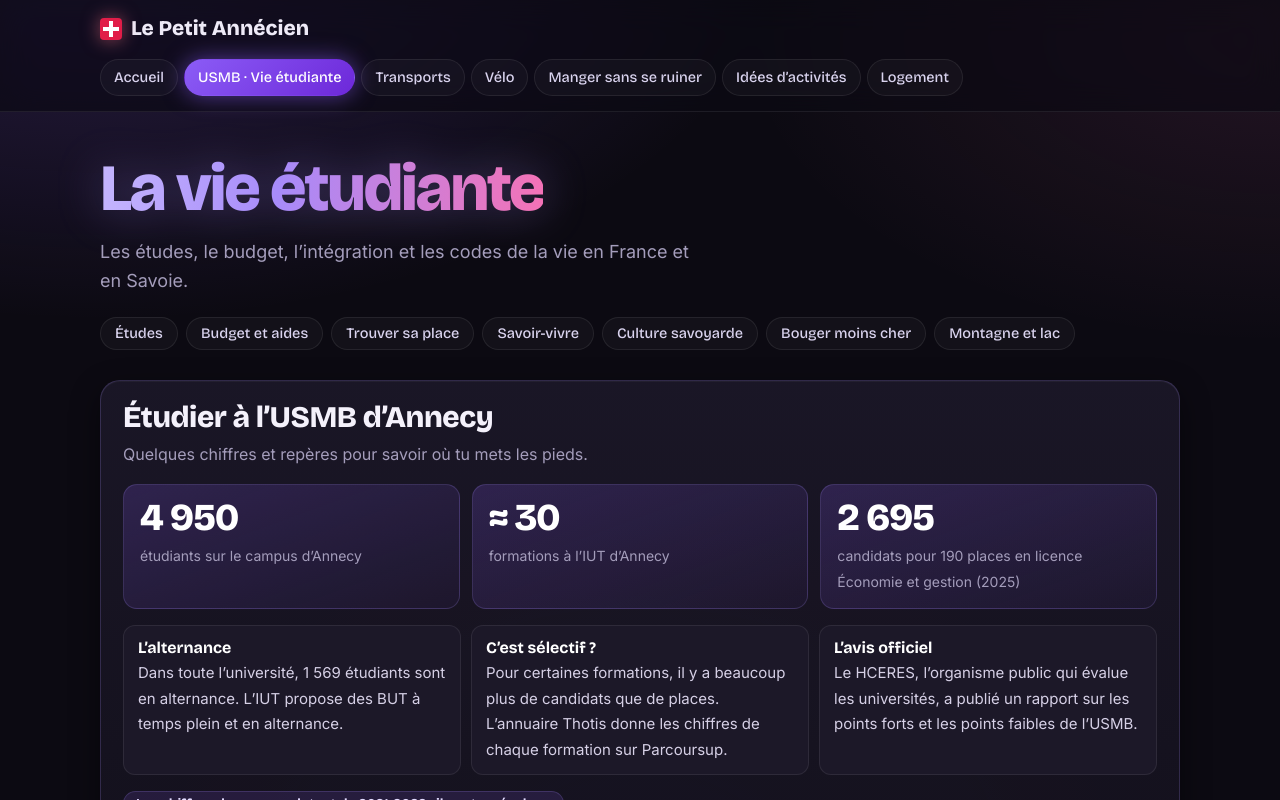
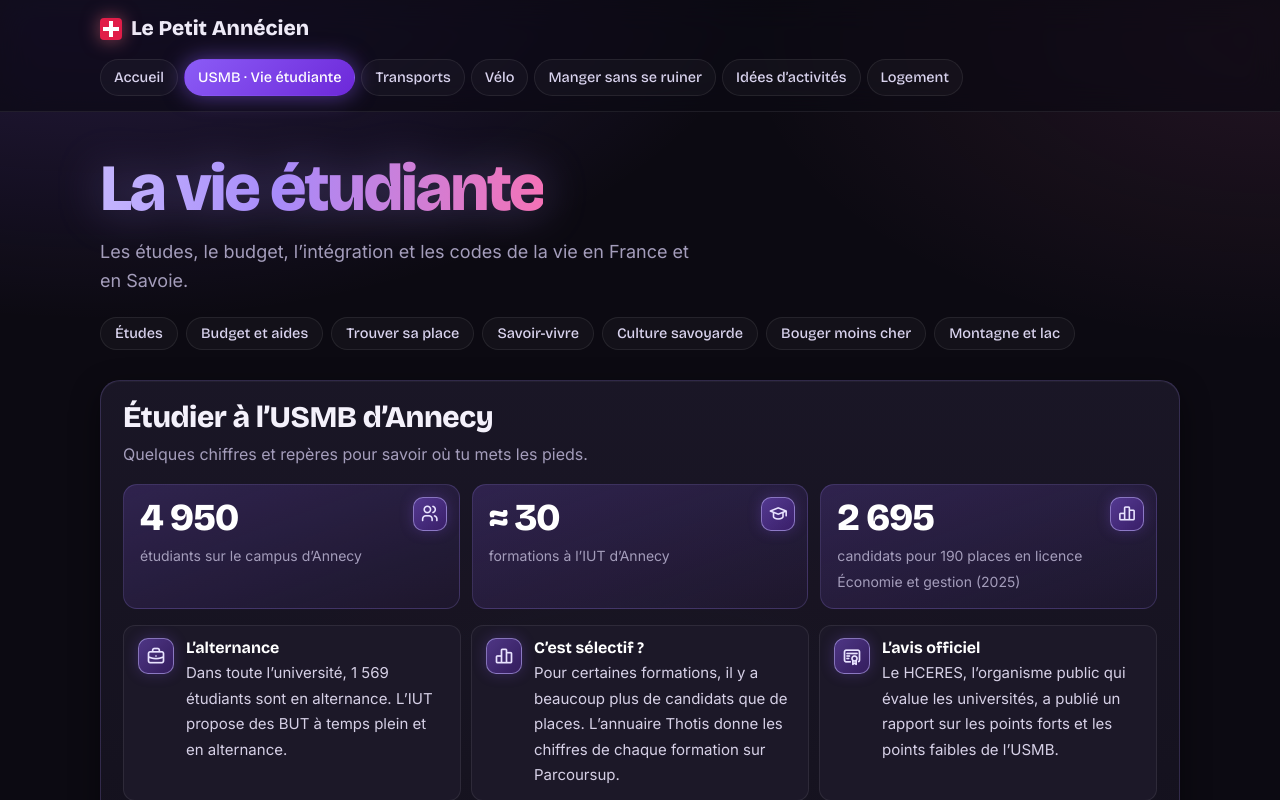
Before and after one commit to kate20031/AnnecyGuide, a plain HTML site: page index.html in a window 1280 px wide. Both pictures are taken after a click on the link "USMB · Vie étudiante". Shown: the top 800 px of the page. Drawn offline with nearby package versions, Linux system fonts and the light colour scheme.

Commit message:
Add small icons to Vie étudiante and Logement

```diff
--- a/data/infos-data.js
+++ b/data/infos-data.js
@@ -1,10 +1,11 @@
 /* =====================================================================
    DONNÉES DES THÈMES « USMB · VIE ÉTUDIANTE » ET « LOGEMENT »
    Chaque rubrique : { id, title, sub?, note?, puis des blocs (dans cet ordre) }
-     stats    les chiffres clés en grand : [chiffre, légende]
+     stats    les chiffres clés en grand : [chiffre, légende, icône]
      steps    étapes numérotées : { t: titre, d: texte }
-     list     infos à lire d'un coup d'œil : { t: titre court, d: texte }
-     faq      questions importantes (s'ouvrent au clic) : { q: question, a: [paragraphes] }
+     list     infos à lire d'un coup d'œil : { t: titre court, i: icône, d: texte }
+     faq      questions importantes (s'ouvrent au clic) : { q: question, i: icône, a: [paragraphes] }
+     icône    nom d'une icône Tabler (liste sur https://tabler.io/icons), par ex. 'train'
      sources  liens en bas de la rubrique : [texte, adresse]
    Règle : les questions (faq) seulement pour ce qui est vraiment important
    (argent, démarches, sécurité). Les faits intéressants vont dans « list ».
@@ -16,11 +17,11 @@ window.INFOS = {
   usmb: [
     { id: 'etudes', title: 'Étudier à l’USMB d’Annecy',
       sub: 'Quelques chiffres et repères pour savoir où tu mets les pieds.',
-      stats: [['4 950', 'étudiants sur le campus d’Annecy'], ['≈ 30', 'formations à l’IUT d’Annecy'], ['2 695', 'candidats pour 190 places en licence Économie et gestion (2025)']],
+      stats: [['4 950', 'étudiants sur le campus d’Annecy', 'users'], ['≈ 30', 'formations à l’IUT d’Annecy', 'school'], ['2 695', 'candidats pour 190 places en licence Économie et gestion (2025)', 'chart-bar']],
       list: [
-        { t: 'L’alternance', d: 'Dans toute l’université, 1 569 étudiants sont en alternance. L’IUT propose des BUT à temps plein et en alternance.' },
-        { t: 'C’est sélectif ?', d: 'Pour certaines formations, il y a beaucoup plus de candidats que de places. L’annuaire Thotis donne les chiffres de chaque formation sur Parcoursup.' },
-        { t: 'L’avis officiel', d: 'Le HCERES, l’organisme public qui évalue les universités, a publié un rapport sur les points forts et les points faibles de l’USMB.' }
+        { t: 'L’alternance', i: 'briefcase', d: 'Dans toute l’université, 1 569 étudiants sont en alternance. L’IUT propose des BUT à temps plein et en alternance.' },
+        { t: 'C’est sélectif ?', i: 'chart-bar', d: 'Pour certaines formations, il y a beaucoup plus de candidats que de places. L’annuaire Thotis donne les chiffres de chaque formation sur Parcoursup.' },
+        { t: 'L’avis officiel', i: 'certificate', d: 'Le HCERES, l’organisme public qui évalue les universités, a publié un rapport sur les points forts et les points faibles de l’USMB.' }
       ],
       note: 'Les chiffres du campus datent de 2021-2022 : ils ont pu évoluer.',
       sources: [['Chiffres clés de l’USMB (PDF)', 'https://www.univ-smb.fr/wp-content/uploads/2022/06/les_donnees_cles_de_l_universite_savoie_mont_blanc.pdf'],
@@ -30,14 +31,14 @@ window.INFOS = {
 
     { id: 'budget', title: 'Budget et aides',
       sub: 'Combien prévoir chaque mois, et qui peut t’aider.',
-      stats: [['≈ 700 €', 'par mois en résidence universitaire'], ['≈ 850 €', 'par mois en studio privé'], ['1 €', 'le repas au Crous']],
+      stats: [['≈ 700 €', 'par mois en résidence universitaire', 'building'], ['≈ 850 €', 'par mois en studio privé', 'home'], ['1 €', 'le repas au Crous', 'tools-kitchen-2']],
       faq: [
-        { q: 'Combien faut-il prévoir par mois ?',
+        { q: 'Combien faut-il prévoir par mois ?', i: 'wallet',
           a: ['Selon le guide budget de l’USMB, un étudiant à Chambéry ou à Annecy dépense environ 700 € par mois s’il vit en résidence universitaire, et environ 850 € dans un studio privé. C’est le budget total : logement et vie courante.'] },
-        { q: 'Comment manger pour 1 € ?',
+        { q: 'Comment manger pour 1 € ?', i: 'tools-kitchen-2',
           a: ['Depuis le 4 mai 2026, tous les étudiants avec une carte étudiante et un compte Izly actif peuvent manger pour 1 € dans les restaurants du Crous, un repas par jour.',
               'Tous les détails sont dans la rubrique « Manger sans se ruiner ».'] },
-        { q: 'Qui peut m’aider si j’ai des difficultés ?',
+        { q: 'Qui peut m’aider si j’ai des difficultés ?', i: 'heart-handshake',
           a: ['À Annecy, c’est le Crous Grenoble Alpes qui s’occupe du logement, de la restauration, des bourses et des aides.',
               'Il a aussi un service social : tu peux prendre rendez-vous avec une assistante sociale.'] }
       ],
@@ -48,10 +49,10 @@ window.INFOS = {
     { id: 'integration', title: 'Trouver sa place',
       sub: 'Pour rencontrer du monde et ne pas rester seul les premières semaines.',
       list: [
-        { t: 'Le Welcome Center', d: 'L’USMB accueille les étudiants internationaux, organise des événements d’intégration et un programme d’accueil géré par des étudiants.' },
-        { t: 'Buddy System', d: 'Un programme national d’ESN France : chaque étudiant international est mis en relation avec un étudiant local qui l’aide à s’installer.' },
-        { t: 'Les associations', d: 'Les BDE, l’ASCUS et l’Inter BDE organisent soirées, sorties et événements. Suis-les sur les réseaux sociaux.' },
-        { t: 'Le guide Campus France', d: 'Un guide en anglais sur l’accueil, le logement et les transports à Chambéry et à Annecy.' }
+        { t: 'Le Welcome Center', i: 'door-enter', d: 'L’USMB accueille les étudiants internationaux, organise des événements d’intégration et un programme d’accueil géré par des étudiants.' },
+        { t: 'Buddy System', i: 'friends', d: 'Un programme national d’ESN France : chaque étudiant international est mis en relation avec un étudiant local qui l’aide à s’installer.' },
+        { t: 'Les associations', i: 'users-group', d: 'Les BDE, l’ASCUS et l’Inter BDE organisent soirées, sorties et événements. Suis-les sur les réseaux sociaux.' },
+        { t: 'Le guide Campus France', i: 'book', d: 'Un guide en anglais sur l’accueil, le logement et les transports à Chambéry et à Annecy.' }
       ],
       sources: [['Préparer son arrivée (USMB)', 'https://www.univ-smb.fr/en/international/venir-a-luniversite/informations-pratiques-preparer-son-arrivee/'],
                 ['Buddy System', 'https://www.etudiant.gouv.fr/fr/buddy-system-parrainez-un-etudiant-international-790'],
@@ -60,15 +61,15 @@ window.INFOS = {
     { id: 'savoirvivre', title: 'Le savoir-vivre à la française',
       sub: 'Les petites règles qui font une grande différence au quotidien.',
       list: [
-        { t: 'Bonjour !', d: 'On dit « bonjour » (ou « bonsoir ») en entrant dans un magasin, un bureau ou une salle, avant de demander quoi que ce soit.' },
-        { t: 'Tu ou vous ?', d: '« Vous » avec un inconnu, un professeur ou un commerçant, jusqu’à ce qu’on te propose le « tu ». Entre étudiants, on passe au « tu » très vite.' },
-        { t: 'La bise', d: 'Entre amis, on se salue souvent en se faisant la bise. Une poignée de main ou un « salut » suffit si tu n’es pas à l’aise.' },
-        { t: 'À table', d: 'On attend que tout le monde soit servi avant de commencer. L’apéritif avant le dîner est une vraie tradition.' },
-        { t: 'Invité chez quelqu’un', d: 'On n’arrive pas pile à l’heure : quelques minutes de retard, c’est normal.' },
-        { t: 'Le pourboire', d: 'Il reste modeste : environ 5 à 10 %, c’est très bien.' },
-        { t: 'Parler doucement', d: 'Dans les lieux publics, on parle à voix basse. Et les Français aiment débattre : un désaccord n’est pas une dispute.' },
-        { t: 'La pause de midi', d: 'Beaucoup de bureaux et de petits commerces ferment à l’heure du déjeuner.' },
-        { t: 'En colocation', d: 'Respecte le calme, les espaces partagés, la vaisselle et le ménage.' }
+        { t: 'Bonjour !', i: 'hand-move', d: 'On dit « bonjour » (ou « bonsoir ») en entrant dans un magasin, un bureau ou une salle, avant de demander quoi que ce soit.' },
+        { t: 'Tu ou vous ?', i: 'messages', d: '« Vous » avec un inconnu, un professeur ou un commerçant, jusqu’à ce qu’on te propose le « tu ». Entre étudiants, on passe au « tu » très vite.' },
+        { t: 'La bise', i: 'heart', d: 'Entre amis, on se salue souvent en se faisant la bise. Une poignée de main ou un « salut » suffit si tu n’es pas à l’aise.' },
+        { t: 'À table', i: 'tools-kitchen-2', d: 'On attend que tout le monde soit servi avant de commencer. L’apéritif avant le dîner est une vraie tradition.' },
+        { t: 'Invité chez quelqu’un', i: 'clock', d: 'On n’arrive pas pile à l’heure : quelques minutes de retard, c’est normal.' },
+        { t: 'Le pourboire', i: 'coin', d: 'Il reste modeste : environ 5 à 10 %, c’est très bien.' },
+        { t: 'Parler doucement', i: 'volume-2', d: 'Dans les lieux publics, on parle à voix basse. Et les Français aiment débattre : un désaccord n’est pas une dispute.' },
+        { t: 'La pause de midi', i: 'clock-pause', d: 'Beaucoup de bureaux et de petits commerces ferment à l’heure du déjeuner.' },
+        { t: 'En colocation', i: 'home-heart', d: 'Respecte le calme, les espaces partagés, la vaisselle et le ménage.' }
       ],
       note: 'Conseils tirés de guides pour étudiants internationaux.',
       sources: [['Excelia', 'https://www.excelia-group.com/node/1497927'], ['Bonjour Paris', 'https://bonjourparis.com/food-and-drink/french-etiquette-the-dos-and-the-donts-from-an-insiders-perspective'],
@@ -78,10 +79,10 @@ window.INFOS = {
     { id: 'savoie', title: 'La culture savoyarde',
       sub: 'Fromage, apéro et fierté régionale : bienvenue en Savoie.',
       list: [
-        { t: 'Fondue et raclette', d: 'Elles se partagent : on mange ensemble et on s’attend. Elles sont faites avec des fromages locaux comme l’Abondance, le Beaufort ou le Reblochon.' },
-        { t: 'Attention au pain !', d: 'Une vieille tradition, racontée à Chamonix, dit que celui qui fait tomber son pain dans la fondue offre une bouteille de vin à la table.' },
-        { t: 'L’apéro', d: 'Le soir, un verre et quelque chose à grignoter entre amis avant le dîner : c’est un vrai rituel.' },
-        { t: 'Une région fière', d: 'Beaucoup d’habitants sont fiers d’une culture « typiquement savoyarde ». La Savoie a longtemps été un duché indépendant.' }
+        { t: 'Fondue et raclette', i: 'cheese', d: 'Elles se partagent : on mange ensemble et on s’attend. Elles sont faites avec des fromages locaux comme l’Abondance, le Beaufort ou le Reblochon.' },
+        { t: 'Attention au pain !', i: 'bread', d: 'Une vieille tradition, racontée à Chamonix, dit que celui qui fait tomber son pain dans la fondue offre une bouteille de vin à la table.' },
+        { t: 'L’apéro', i: 'glass-full', d: 'Le soir, un verre et quelque chose à grignoter entre amis avant le dîner : c’est un vrai rituel.' },
+        { t: 'Une région fière', i: 'flag', d: 'Beaucoup d’habitants sont fiers d’une culture « typiquement savoyarde ». La Savoie a longtemps été un duché indépendant.' }
       ],
       sources: [['Tourisme Haute-Savoie', 'https://www.tourisme-haute-savoie.com/actualites-de-haute-savoie/ou-deguster-fondue-et-raclette-des-les-premiers-froids/'],
                 ['Chamonix.net', 'https://www.chamonix.net/english/chamonix/traditional-dishes'],
@@ -89,15 +90,15 @@ window.INFOS = {
 
     { id: 'deplacer', title: 'Bouger moins cher',
       sub: 'Les cartes de réduction pour le train et les pièges à éviter.',
-      stats: [['15 €', 'par an : −50 % sur les TER (moins de 26 ans)'], ['49 €', 'la Carte Avantage Jeune : −25 à −50 %']],
+      stats: [['15 €', 'par an : −50 % sur les TER (moins de 26 ans)', 'train'], ['49 €', 'la Carte Avantage Jeune : −25 à −50 %', 'discount']],
       faq: [
-        { q: 'J’ai moins de 26 ans : quelle carte pour le train ?',
+        { q: 'J’ai moins de 26 ans : quelle carte pour le train ?', i: 'train',
           a: ['La carte illico LIBERTÉ JEUNES coûte 15 € par an et donne 50 % de réduction sur les TER dans toute la région Auvergne-Rhône-Alpes, y compris jusqu’à Genève par Bellegarde.'] },
-        { q: 'Et pour aller loin, comme Paris ?',
+        { q: 'Et pour aller loin, comme Paris ?', i: 'route',
           a: ['La Carte Avantage Jeune (12 à 27 ans) coûte 49 € et donne 25 à 50 % de réduction selon le train. Elle est surtout utile pour les TGV, par exemple Annecy – Paris.'] },
-        { q: 'Mon abonnement marche jusqu’à Genève ?',
+        { q: 'Mon abonnement marche jusqu’à Genève ?', i: 'ticket',
           a: ['Pas toujours. Le Léman Express traverse plusieurs zones tarifaires, et certains abonnements français ne sont pas valables après Annemasse en direction de Genève. Vérifie avant de partir.'] },
-        { q: 'Comment prendre le bus en ville ?',
+        { q: 'Comment prendre le bus en ville ?', i: 'bus',
           a: ['Les bus d’Annecy sont gérés par Sibra. Les lignes et les tarifs seront détaillés dans la rubrique « Transports ».'] }
       ],
       sources: [['Carte illico LIBERTÉ JEUNES (SNCF)', 'https://www.sncf-connect.com/fr-be/catalogue/description/auvergne-rhone-alpes-carte-illico-liberte-26-ans'],
@@ -108,12 +109,12 @@ window.INFOS = {
     { id: 'securite', title: 'Montagne et lac : prudence',
       sub: 'Annecy est magnifique, mais la montagne et le lac demandent de la prudence.',
       faq: [
-        { q: 'Je pars en randonnée : quelles précautions ?',
+        { q: 'Je pars en randonnée : quelles précautions ?', i: 'mountain',
           a: ['Après plusieurs accidents graves, la préfecture de Haute-Savoie a demandé aux randonneurs, aux cyclistes et aux grimpeurs de prendre moins de risques et de garder plus de marge de sécurité.',
               'Notre conseil : regarde la météo, pars tôt et dis à quelqu’un où tu vas.'] },
-        { q: 'Je peux faire du paddle partout sur le lac ?',
+        { q: 'Je peux faire du paddle partout sur le lac ?', i: 'kayak',
           a: ['Non. Le lac d’Annecy a ses propres règles : certaines zones sont interdites, protégées ou réservées. Lis la brochure officielle avant de sortir en paddle ou en bateau.'] },
-        { q: 'Où se baigner ?',
+        { q: 'Où se baigner ?', i: 'swimming',
           a: ['De préférence dans les zones de baignade balisées : en dehors, des règles particulières s’appliquent aux nageurs.'] }
       ],
       sources: [['Appel à la prudence en montagne (PDF)', 'https://haute-savoie.gouv.fr/contenu/telechargement/45432/289696/file/20240617-CP+prudence+montagne.pdf'],
@@ -126,7 +127,7 @@ window.INFOS = {
   logement: [
     { id: 'etapes', title: 'Trouver un logement, étape par étape',
       sub: 'Le budget total d’un mois, puis les démarches dans le bon ordre.',
-      stats: [['≈ 700 €', 'par mois en résidence universitaire'], ['≈ 850 €', 'par mois en studio privé']],
+      stats: [['≈ 700 €', 'par mois en résidence universitaire', 'building'], ['≈ 850 €', 'par mois en studio privé', 'home']],
       steps: [
         { t: 'Prévoir son budget', d: 'Compte environ 700 à 850 € par mois au total, logement compris.' },
         { t: 'Demander un logement Crous', d: 'Remplis le Dossier social étudiant au printemps avant la rentrée : c’est le moins cher, mais les places partent vite.' },
@@ -140,14 +141,14 @@ window.INFOS = {
     { id: 'questions', title: 'Les questions importantes',
       sub: 'Les démarches qui font économiser de l’argent.',
       faq: [
-        { q: 'Comment avoir une chambre en résidence Crous ?',
+        { q: 'Comment avoir une chambre en résidence Crous ?', i: 'building',
           a: ['Il faut remplir le Dossier social étudiant (DSE) sur messervices.etudiant.gouv.fr, au printemps avant la rentrée. Le même dossier sert aussi pour la bourse.',
               'À Annecy, c’est le Crous Grenoble Alpes qui gère les résidences.'] },
-        { q: 'Je n’ai pas de garant, je fais comment ?',
+        { q: 'Je n’ai pas de garant, je fais comment ?', i: 'shield-check',
           a: ['Visale, d’Action Logement, peut se porter garant gratuitement pour la plupart des étudiants. Le propriétaire est rassuré, et tu n’as rien à payer.'] },
-        { q: 'Est-ce que je peux recevoir une aide pour le loyer ?',
+        { q: 'Est-ce que je peux recevoir une aide pour le loyer ?', i: 'cash',
           a: ['Oui, la CAF peut payer une partie de ton loyer (l’APL), en résidence comme dans le privé, selon tes revenus. Fais la demande sur caf.fr dès que tu as ton contrat de location.'] },
-        { q: 'L’assurance habitation est obligatoire ?',
+        { q: 'L’assurance habitation est obligatoire ?', i: 'umbrella',
           a: ['Oui, quand on loue un logement. Compare les offres : il existe des formules pour étudiants peu chères.'] }
       ],
       sources: [['messervices.etudiant.gouv.fr', 'https://www.messervices.etudiant.gouv.fr/'], ['Crous Grenoble Alpes', 'https://www.crous-grenoble.fr/'],
@@ -157,18 +158,18 @@ window.INFOS = {
       sub: 'Premier appartement ? Voici ce qu’on aurait aimé savoir.',
       note: 'Conseils de l’équipe.',
       list: [
-        { t: 'L’état des lieux', d: 'À l’arrivée, note et prends en photo chaque défaut. Sinon, on pourra te les reprocher à ton départ et garder une partie de ta caution.' },
-        { t: 'Faire ses comptes', d: 'Note tes dépenses fixes (loyer, électricité, internet, téléphone, transport) et garde un peu d’argent pour les imprévus. Demande si les charges sont comprises.' },
-        { t: 'Les courses', d: 'Fais une liste et cuisine en plus grande quantité pour plusieurs repas. Les bons plans sont dans « Manger sans se ruiner ».' }
+        { t: 'L’état des lieux', i: 'camera', d: 'À l’arrivée, note et prends en photo chaque défaut. Sinon, on pourra te les reprocher à ton départ et garder une partie de ta caution.' },
+        { t: 'Faire ses comptes', i: 'calculator', d: 'Note tes dépenses fixes (loyer, électricité, internet, téléphone, transport) et garde un peu d’argent pour les imprévus. Demande si les charges sont comprises.' },
+        { t: 'Les courses', i: 'shopping-cart', d: 'Fais une liste et cuisine en plus grande quantité pour plusieurs repas. Les bons plans sont dans « Manger sans se ruiner ».' }
       ] },
 
     { id: 'ici', title: 'Conseils pour vivre à Annecy',
       sub: 'Ce qui change quand on s’installe ici.',
       note: 'Conseils de l’équipe.',
       list: [
-        { t: 'Près d’un bus', d: 'Vérifie qu’un arrêt de bus pratique mène au campus d’Annecy-le-Vieux, surtout pour l’hiver.' },
-        { t: 'Penser à l’hiver', d: 'Les hivers sont froids : avant de signer, demande le type de chauffage et le montant des charges.' },
-        { t: 'Étudiant international ?', d: 'Le guide Campus France de Chambéry et Annecy (en anglais) explique le logement, l’accueil et les transports.' }
+        { t: 'Près d’un bus', i: 'bus', d: 'Vérifie qu’un arrêt de bus pratique mène au campus d’Annecy-le-Vieux, surtout pour l’hiver.' },
+        { t: 'Penser à l’hiver', i: 'snowflake', d: 'Les hivers sont froids : avant de signer, demande le type de chauffage et le montant des charges.' },
+        { t: 'Étudiant international ?', i: 'world', d: 'Le guide Campus France de Chambéry et Annecy (en anglais) explique le logement, l’accueil et les transports.' }
       ],
       sources: [['Guide Campus France (PDF)', 'https://ressources.campusfrance.org/pratique/villes/en/Chambery_Annecy_en.pdf']] }
   ]
--- a/index.html
+++ b/index.html
@@ -7,16 +7,17 @@
 <meta name="description" content="Le guide pratique des étudiants de l'USMB à Annecy : manger, se déplacer, se loger et profiter d'Annecy.">
 <link rel="preconnect" href="https://fonts.googleapis.com">
 <link rel="stylesheet" href="https://fonts.googleapis.com/css2?family=Bricolage+Grotesque:opsz,wght@12..96,500;12..96,700;12..96,800&family=Inter:ital,wght@0,400;0,500;0,600;1,400&display=swap">
+<link rel="stylesheet" href="https://cdn.jsdelivr.net/npm/@tabler/icons-webfont@3.19.0/dist/tabler-icons.min.css">
 <link rel="stylesheet" href="https://unpkg.com/leaflet@1.9.4/dist/leaflet.css" integrity="sha256-p4NxAoJBhIIN+hmNHrzRCf9tD/miZyoHS5obTRR9BMY=" crossorigin="">
 <script src="https://unpkg.com/leaflet@1.9.4/dist/leaflet.js" integrity="sha256-20nQCchB9co0qIjJZRGuk2/Z9VM+kNiyxNV1lvTlZBo=" crossorigin=""></script>
-<script src="data/manger-data.js?v=20261115b"></script>
-<script src="data/photos-data.js?v=20261115b"></script>
-<script src="js/icons.js?v=20261115b"></script>
-<script src="js/manger.js?v=20261115b"></script>
-<script src="data/activites-data.js?v=20261115b"></script>
-<script src="js/activites.js?v=20261115b"></script>
-<script src="data/infos-data.js?v=20261115b"></script>
-<script src="js/infos.js?v=20261115b"></script>
+<script src="data/manger-data.js?v=20261115c"></script>
+<script src="data/photos-data.js?v=20261115c"></script>
+<script src="js/icons.js?v=20261115c"></script>
+<script src="js/manger.js?v=20261115c"></script>
+<script src="data/activites-data.js?v=20261115c"></script>
+<script src="js/activites.js?v=20261115c"></script>
+<script src="data/infos-data.js?v=20261115c"></script>
+<script src="js/infos.js?v=20261115c"></script>
 <style>
 /* Layout: sticky chip nav, one topic visible at a time (hash routing), subtopic chips that jump to sections.
    Thème sombre gris-violet avec halos lumineux (un seul thème, choisi). */
@@ -297,6 +298,14 @@ ul.clean li::before{content:"";position:absolute;left:2px;top:.68em;width:7px;he
 .g-ans p{margin:0 0 8px;font-size:15px;color:#d6d0e6}
 .g-ans p:last-child{margin:0}
 .guide .sec-note{margin:0;justify-self:start}
+/* petites icônes */
+.g-ic{flex:none;display:inline-grid;place-items:center;width:36px;height:36px;border-radius:10px;font-size:20px;color:#e9e3ff;background:linear-gradient(135deg,rgba(139,92,246,.45),rgba(109,40,217,.30));border:1px solid var(--edge-hi);box-shadow:0 0 14px rgba(139,92,246,.25)}
+.g-list li{display:flex;gap:12px;align-items:flex-start}
+.g-stat{position:relative}
+.g-stat .g-ic{position:absolute;top:12px;right:12px;width:34px;height:34px;font-size:19px}
+.g-stat b{padding-right:40px}
+.g-faq summary{display:flex;align-items:center;gap:12px}
+.g-faq summary .g-ic{width:32px;height:32px;font-size:18px;border-radius:9px}
 @media (max-width:560px){.tile-big{max-width:none;right:10px;bottom:36px;font-size:22px;white-space:nowrap}.tile:has(.tile-big){min-height:190px}}
 .info-src span{font:700 12px var(--f-head);text-transform:uppercase;letter-spacing:.04em;color:var(--red)}
 .tile-more{position:absolute;left:10px;bottom:9px;font:700 12px var(--f-head);background:var(--paper);color:var(--ink);border:1px solid var(--edge);border-radius:999px;padding:2px 9px;transition:background .15s}
--- a/js/infos.js
+++ b/js/infos.js
@@ -6,9 +6,10 @@
   if (!I) return;
   function esc(s) { return String(s == null ? '' : s).replace(/[&<>"']/g, function (c) { return { '&': '&amp;', '<': '&lt;', '>': '&gt;', '"': '&quot;', "'": '&#39;' }[c]; }); }
 
+  function ic(n) { return n ? '<i class="ti ti-' + esc(n) + ' g-ic" aria-hidden="true"></i>' : ''; }
   function stats(s) {
     return '<div class="g-stats">' + s.map(function (x) {
-      return '<div class="g-stat"><b>' + esc(x[0]) + '</b><span>' + esc(x[1]) + '</span></div>';
+      return '<div class="g-stat">' + ic(x[2]) + '<b>' + esc(x[0]) + '</b><span>' + esc(x[1]) + '</span></div>';
     }).join('') + '</div>';
   }
   function steps(s) {
@@ -18,12 +19,12 @@
   }
   function list(s) {
     return '<ul class="g-list">' + s.map(function (x) {
-      return '<li><b>' + esc(x.t) + '</b><span>' + esc(x.d) + '</span></li>';
+      return '<li>' + ic(x.i) + '<div><b>' + esc(x.t) + '</b><span>' + esc(x.d) + '</span></div></li>';
     }).join('') + '</ul>';
   }
   function faq(s) {
     return '<div class="g-faq">' + s.map(function (x) {
-      return '<details><summary>' + esc(x.q) + '</summary><div class="g-ans">' +
+      return '<details><summary>' + ic(x.i) + esc(x.q) + '</summary><div class="g-ans">' +
         x.a.map(function (p) { return '<p>' + esc(p) + '</p>'; }).join('') + '</div></details>';
     }).join('') + '</div>';
   }
```
